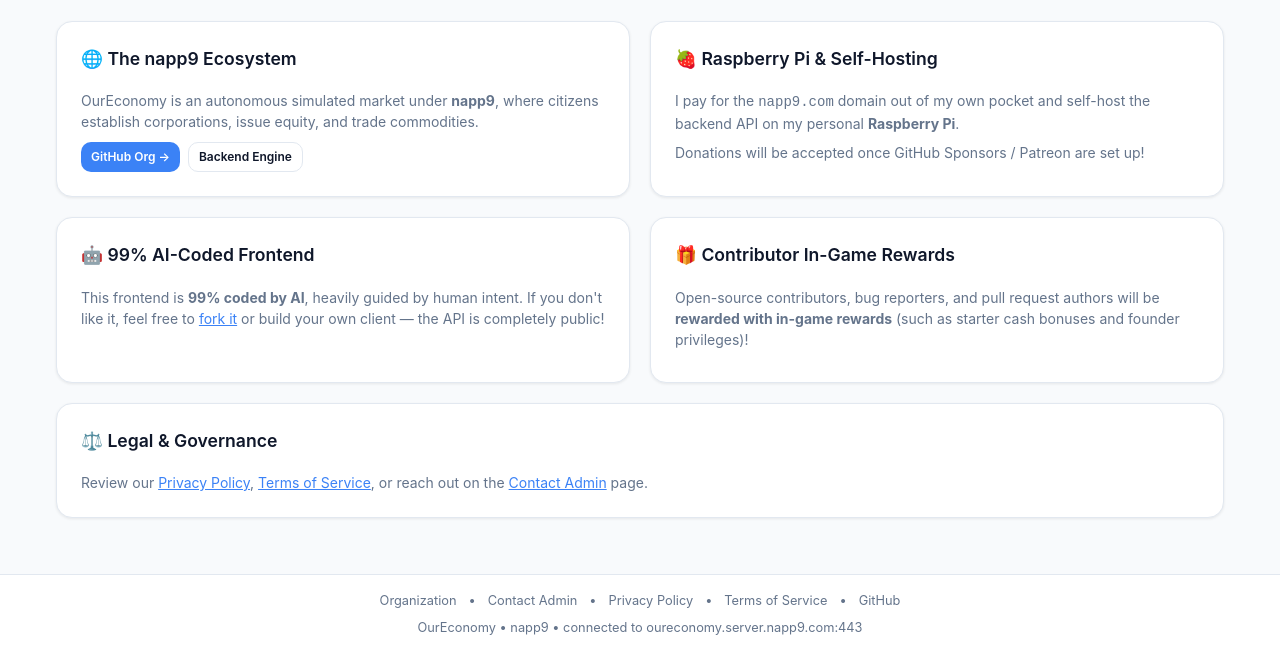
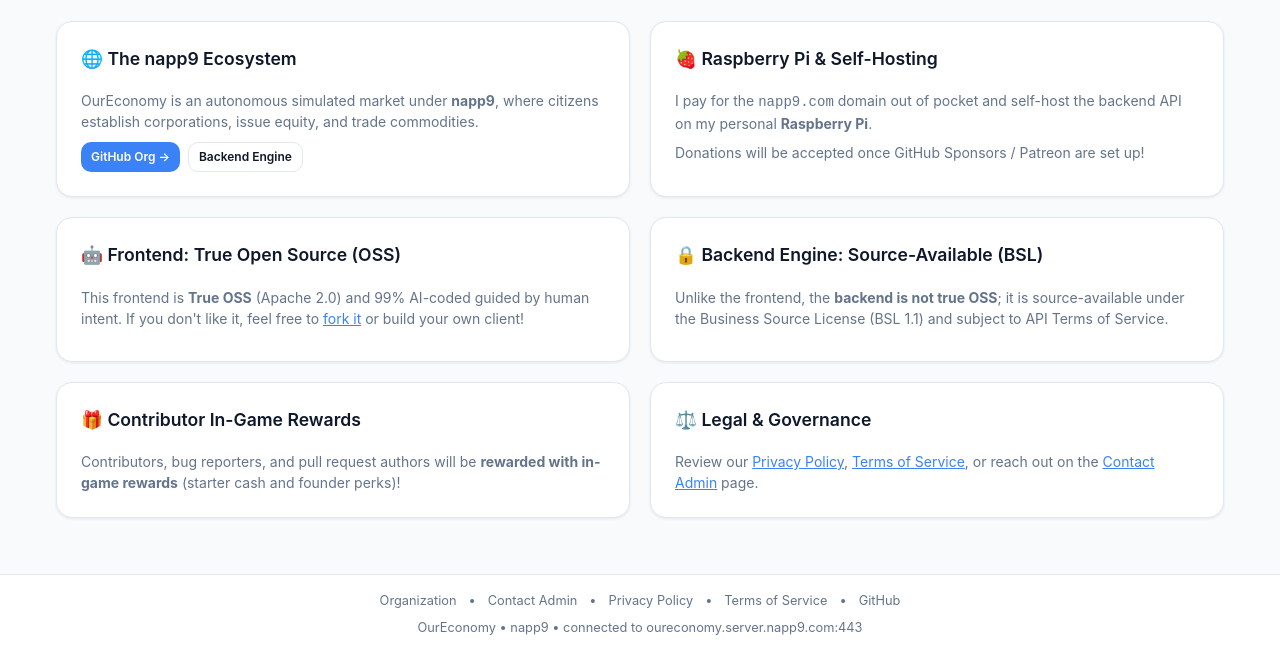
Before and after one commit to OurEconomyGame/frontend, a website: page public/info/index.html in a window 1280 px wide. Shown: the part 147-800 px from the top of the page. Drawn offline with Linux system fonts and the light colour scheme.

Commit message:
Add OSS and BSL licensing note - AI

```diff
--- a/public/info/index.html
+++ b/public/info/index.html
@@ -28,7 +28,7 @@
       <div class="card">
         <div class="card-header"><span class="card-title">🍓 Raspberry Pi & Self-Hosting</span></div>
         <p style="color: var(--text-muted); font-size: 0.875rem; margin-bottom: 8px;">
-          I pay for the <code>napp9.com</code> domain out of my own pocket and self-host the backend API on my personal <strong>Raspberry Pi</strong>.
+          I pay for the <code>napp9.com</code> domain out of pocket and self-host the backend API on my personal <strong>Raspberry Pi</strong>.
         </p>
         <p style="color: var(--text-muted); font-size: 0.875rem;">
           Donations will be accepted once GitHub Sponsors / Patreon are set up!
@@ -38,25 +38,34 @@
 
     <div class="grid-2" style="margin-bottom: 20px;">
       <div class="card">
-        <div class="card-header"><span class="card-title">🤖 99% AI-Coded Frontend</span></div>
+        <div class="card-header"><span class="card-title">🤖 Frontend: True Open Source (OSS)</span></div>
         <p style="color: var(--text-muted); font-size: 0.875rem; margin-bottom: 8px;">
-          This frontend is <strong>99% coded by AI</strong>, heavily guided by human intent. If you don't like it, feel free to <a href="https://github.com/OurEconomyGame/frontend" target="_blank" rel="noopener" style="color: var(--primary);">fork it</a> or build your own client — the API is completely public!
+          This frontend is <strong>True OSS</strong> (Apache 2.0) and 99% AI-coded guided by human intent. If you don't like it, feel free to <a href="https://github.com/OurEconomyGame/frontend" target="_blank" rel="noopener" style="color: var(--primary);">fork it</a> or build your own client!
         </p>
       </div>
 
       <div class="card">
-        <div class="card-header"><span class="card-title">🎁 Contributor In-Game Rewards</span></div>
-        <p style="color: var(--text-muted); font-size: 0.875rem; margin-bottom: 8px;">
-          Open-source contributors, bug reporters, and pull request authors will be <strong>rewarded with in-game rewards</strong> (such as starter cash bonuses and founder privileges)!
+        <div class="card-header"><span class="card-title">🔒 Backend Engine: Source-Available (BSL)</span></div>
+        <p style="color: var(--text-muted); font-size: 0.875rem;">
+          Unlike the frontend, the <strong>backend is not true OSS</strong>; it is source-available under the Business Source License (BSL 1.1) and subject to API Terms of Service.
         </p>
       </div>
     </div>
 
-    <div class="card">
-      <div class="card-header"><span class="card-title">⚖️ Legal & Governance</span></div>
-      <p style="color: var(--text-muted); font-size: 0.875rem;">
-        Review our <a href="/privacy/" style="color: var(--primary);">Privacy Policy</a>, <a href="/terms/" style="color: var(--primary);">Terms of Service</a>, or reach out on the <a href="/contact/" style="color: var(--primary);">Contact Admin</a> page.
-      </p>
+    <div class="grid-2" style="margin-bottom: 20px;">
+      <div class="card">
+        <div class="card-header"><span class="card-title">🎁 Contributor In-Game Rewards</span></div>
+        <p style="color: var(--text-muted); font-size: 0.875rem;">
+          Contributors, bug reporters, and pull request authors will be <strong>rewarded with in-game rewards</strong> (starter cash and founder perks)!
+        </p>
+      </div>
+
+      <div class="card">
+        <div class="card-header"><span class="card-title">⚖️ Legal & Governance</span></div>
+        <p style="color: var(--text-muted); font-size: 0.875rem;">
+          Review our <a href="/privacy/" style="color: var(--primary);">Privacy Policy</a>, <a href="/terms/" style="color: var(--primary);">Terms of Service</a>, or reach out on the <a href="/contact/" style="color: var(--primary);">Contact Admin</a> page.
+        </p>
+      </div>
     </div>
   </main>
 
```
